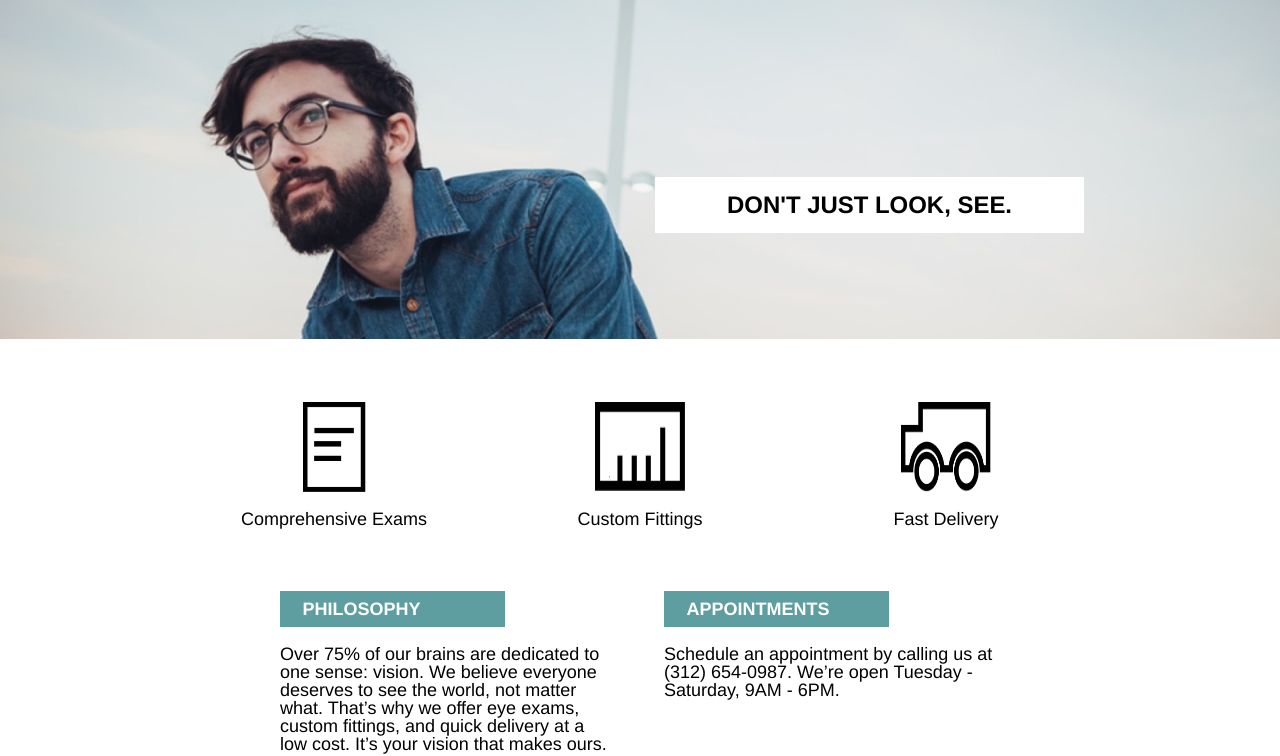
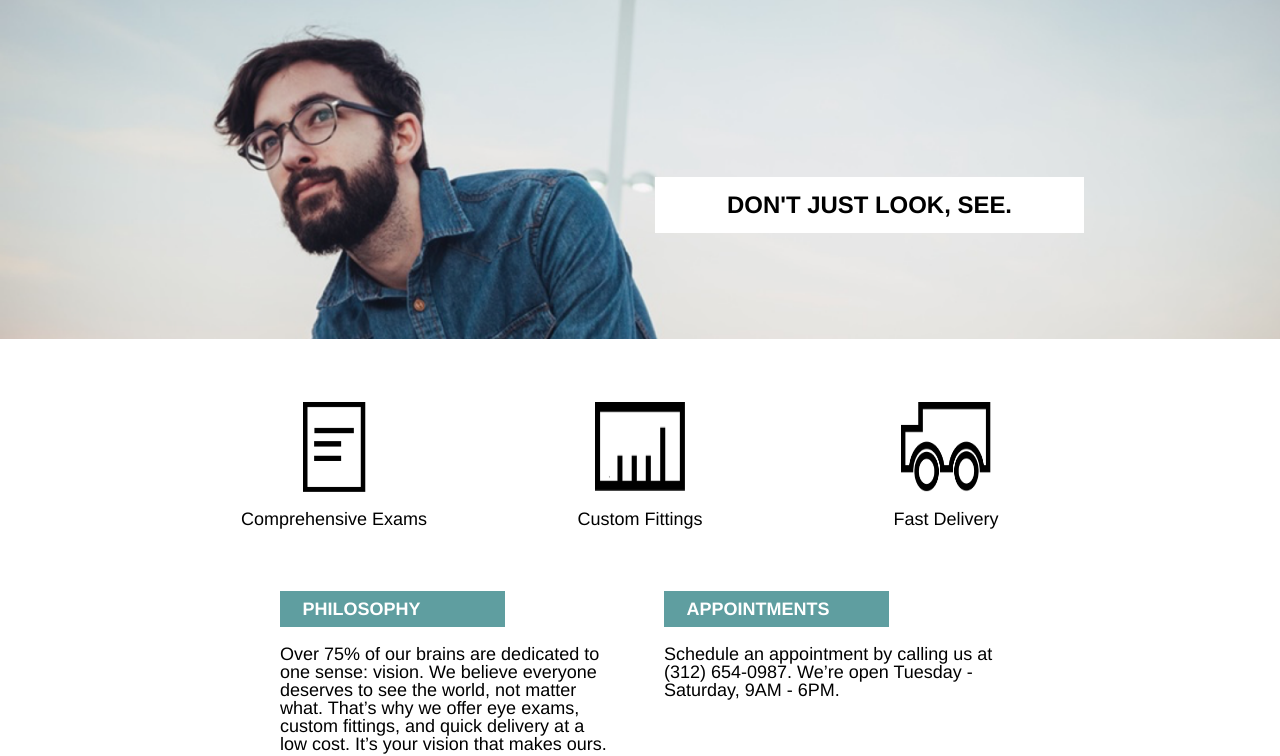
Before and after one commit to bzzlingua/tortoise, a plain HTML site: page index.html in a window 1280 px wide. Shown: the part 57-813 px from the top of the page. Drawn offline with Linux system fonts and the light colour scheme.

Commit message:
revision to css

```diff
--- a/resources/css/styles.css
+++ b/resources/css/styles.css
@@ -11,8 +11,21 @@ header {
   justify-content: center;
   font-family: Helvetica, sans-serif;
   height: 27.5rem;
+  max-width: 100%;
+  margin: auto;
+}
+
+header {
+  display: column;
+  justify-content: center;
+  font-family: Helvetica, sans-serif;
+  height: 27.5rem;
   max-width: 996px;
   margin: auto;
+  background-image:  url("../images/glasses-bg.png");
+  background-repeat: no-repeat;
+  background-position: center;
+  background-size: cover;
 }
 
 .container-cadetblue {
```
